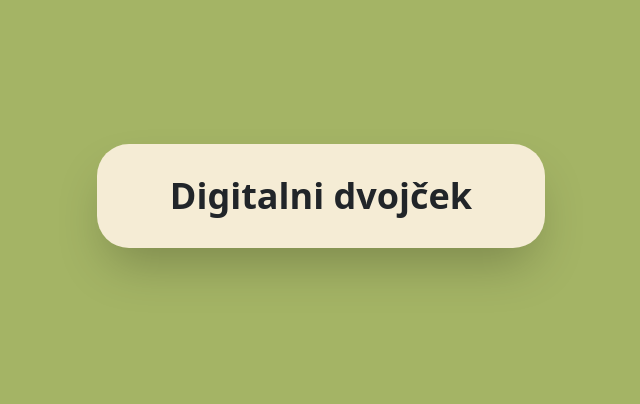
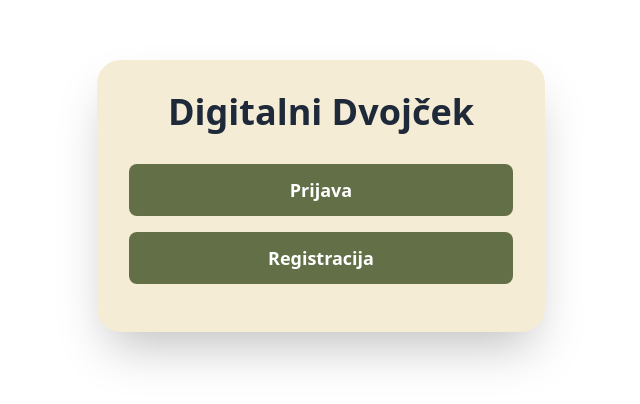
Before and after one commit to tomlidobnik/FERI-Digitalni-dvojcek, a React (Vite) app in the folder frontend/: page / in a window 1280 px wide. Shown: the part 204-608 px from the top of the page, without its empty margins (319-959 px from the left). Built offline with nearby package versions, Linux system fonts and the light colour scheme.

Commit message:
feat: Odjava uporabnika (SCRUM-150)

```diff
--- a/frontend/src/pages/home/App.jsx
+++ b/frontend/src/pages/home/App.jsx
@@ -1,10 +1,28 @@
 import React from "react";
+import { Link} from "react-router-dom";
+import Cookies from 'js-cookie';
 
 function App() {
+    const token = Cookies.get("token");
+
     return (
-        <div className="flex flex-col md:items-center md:justify-center h-screen select-none bg-tertiary text-text min-h-fit">
-            <div className="flex flex-col  p-8 bg-primary md:rounded-4xl md:h-fit h-screen md:shadow-2xl md:my-8">
-                <h1 className="text-4xl font-bold md:w-96 w-full text-center">Digitalni dvojček</h1>
+        <div className="flex flex-col items-center justify-center h-screen bg-gradient-to-br">
+            <div className="flex flex-col p-8 bg-primary rounded-3xl shadow-2xl w-full max-w-md text-gray-800">
+                <h1 className="text-4xl font-bold text-center mb-8 ">Digitalni Dvojček</h1>
+                {token ?
+                    <Link to="/logout" className="flex items-center justify-center w-full py-3 text-lg font-semibold rounded-lg bg-quaternary text-white">
+                        Odjava
+                    </Link>
+                :
+                    <>
+                        <Link to="/login" className="flex items-center justify-center w-full py-3 mb-4 text-lg font-semibold rounded-lg bg-quaternary text-white">
+                            Prijava
+                        </Link>
+                        <Link to="/register" className="flex items-center justify-center w-full py-3 mb-4 text-lg font-semibold rounded-lg bg-quaternary text-white">
+                            Registracija
+                        </Link>
+                    </>
+                }
             </div>
         </div>
     );
--- /dev/null
+++ b/frontend/src/pages/user/Logout.jsx
@@ -0,0 +1,22 @@
+import React, { useEffect } from "react";
+import { useNavigate } from "react-router-dom";
+import Cookies from "js-cookie";
+
+function Logout() {
+    const navigate = useNavigate();
+
+    useEffect(() => {
+        // Delete the token cookie
+        Cookies.remove("token");
+        // Redirect to the login page
+        navigate("/");
+    }, [navigate]);
+
+    return (
+        <div className="flex items-center justify-center h-screen">
+            <h1 className="text-2xl font-bold">Odjavljanje...</h1>
+        </div>
+    );
+}
+
+export default Logout;
--- a/frontend/src/router.jsx
+++ b/frontend/src/router.jsx
@@ -7,6 +7,7 @@ import ErrorPage from "./pages/ErrorPage.jsx"; // Import the ErrorPage component
 import Register from "./pages/user/Register.jsx";
 import ChatBox from "./components/Chat/ChatBox";
 import Map from "./pages/map/Map.jsx";
+import Logout from "./pages/user/Logout.jsx";
 
 // Routers
 const router = createBrowserRouter([
@@ -32,6 +33,14 @@ const router = createBrowserRouter([
         ),
     },
     {
+        path: "/logout",
+        element: (
+            <ErrorBoundary FallbackComponent={ErrorPage}>
+                <Logout />
+            </ErrorBoundary>
+        ),
+    },
+    {
         path: "/chat",
         element: (
             <ErrorBoundary FallbackComponent={ErrorPage}>
```
